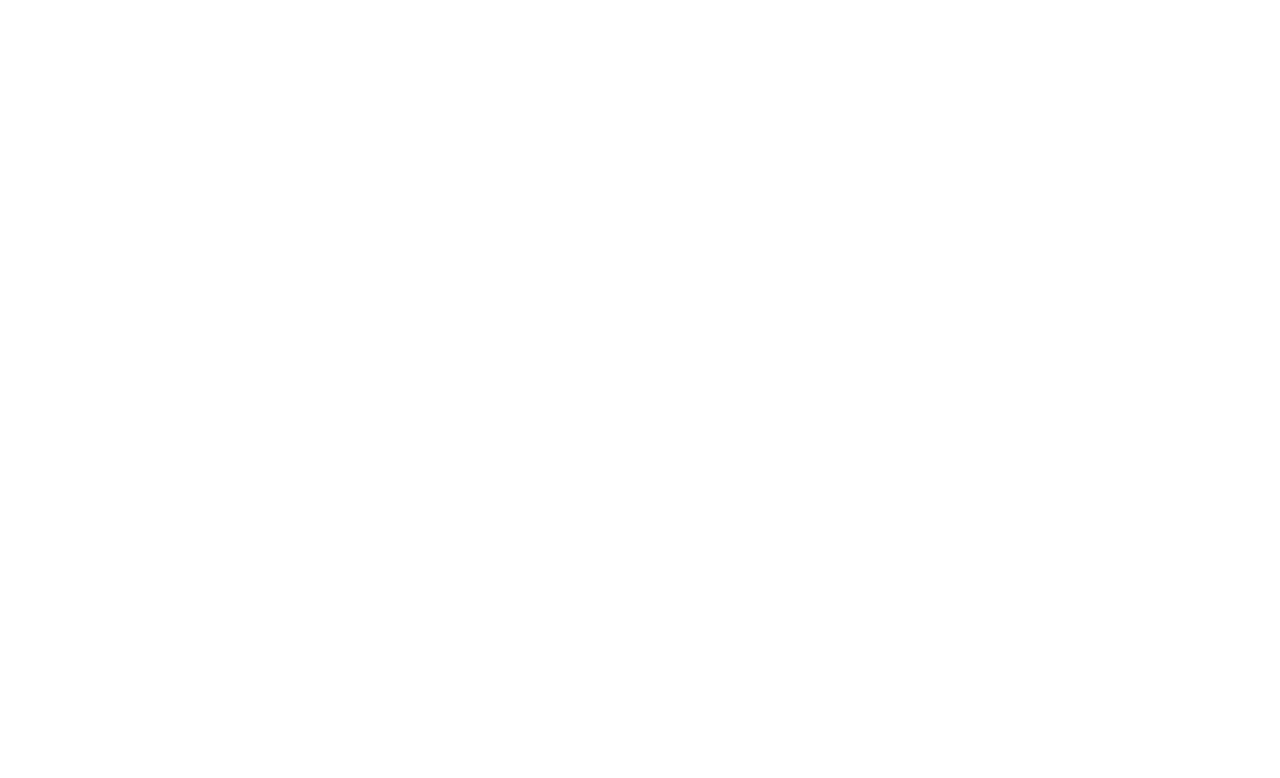
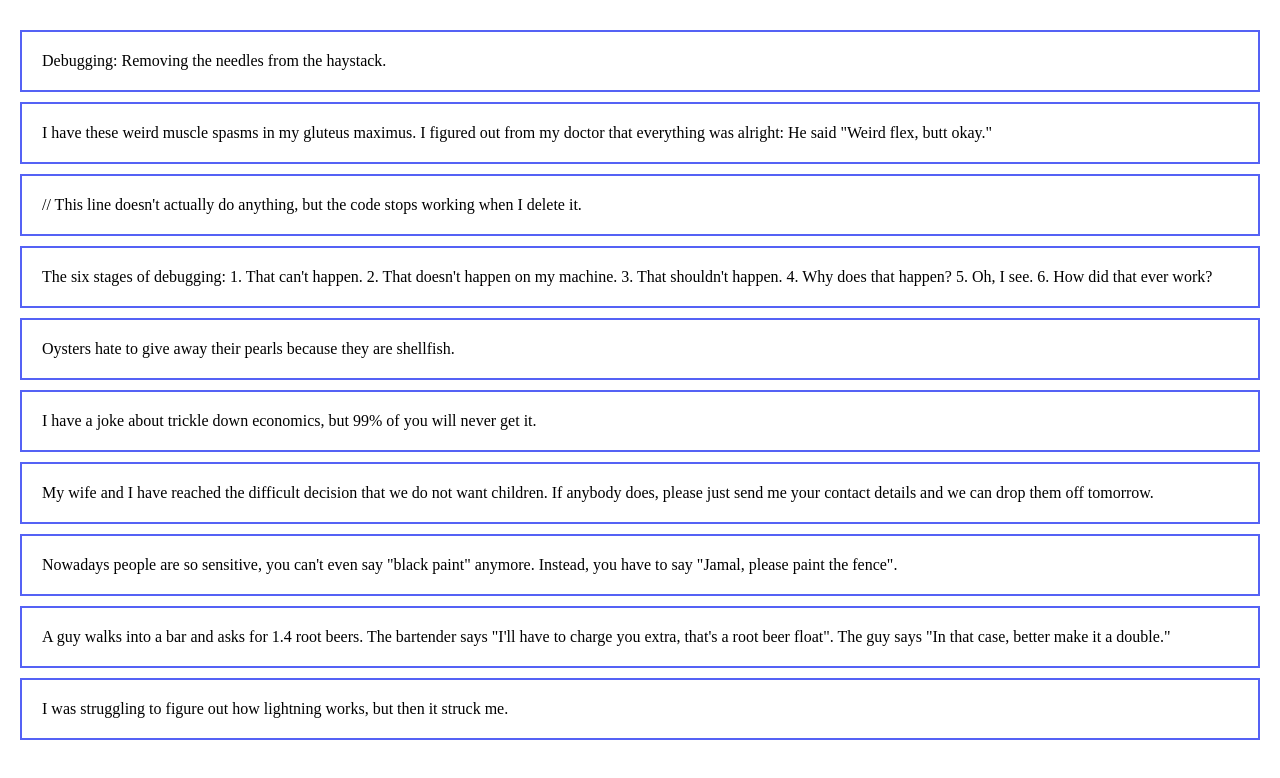
Before and after one commit to MikhalevArtem/vue-test-assignment, a Vue app: page / in a window 1280 px wide. Shown: the top 778 px of the page. Built offline with nearby package versions, Linux system fonts and the light colour scheme.

Commit message:
add JokeList component

```diff
--- a/src/App.vue
+++ b/src/App.vue
@@ -1,5 +1,201 @@
-<template> </template>
+<template>
+  <div class="app">
+    <joke-list :jokes="jokes" />
+  </div>
+</template>
 
-<script></script>
+<script>
+import JokeList from "./components/JokeList.vue";
+export default {
+  components: {
+    JokeList,
+  },
+  data() {
+    return {
+      jokes: [
+        {
+          category: "Programming",
+          type: "single",
+          joke: "Debugging: Removing the needles from the haystack.",
+          flags: {
+            nsfw: false,
+            religious: false,
+            political: false,
+            racist: false,
+            sexist: false,
+            explicit: false,
+          },
+          id: 40,
+          safe: true,
+          lang: "en",
+        },
+        {
+          category: "Pun",
+          type: "single",
+          joke:
+            'I have these weird muscle spasms in my gluteus maximus.\nI figured out from my doctor that everything was alright:\nHe said "Weird flex, butt okay."',
+          flags: {
+            nsfw: false,
+            religious: false,
+            political: false,
+            racist: false,
+            sexist: false,
+            explicit: false,
+          },
+          id: 82,
+          safe: false,
+          lang: "en",
+        },
+        {
+          category: "Programming",
+          type: "single",
+          joke:
+            "// This line doesn't actually do anything, but the code stops working when I delete it.",
+          flags: {
+            nsfw: false,
+            religious: false,
+            political: false,
+            racist: false,
+            sexist: false,
+            explicit: false,
+          },
+          id: 12,
+          safe: true,
+          lang: "en",
+        },
+        {
+          category: "Programming",
+          type: "single",
+          joke:
+            "The six stages of debugging:\n1. That can't happen.\n2. That doesn't happen on my machine.\n3. That shouldn't happen.\n4. Why does that happen?\n5. Oh, I see.\n6. How did that ever work?",
+          flags: {
+            nsfw: false,
+            religious: false,
+            political: false,
+            racist: false,
+            sexist: false,
+            explicit: false,
+          },
+          id: 123,
+          safe: true,
+          lang: "en",
+        },
+        {
+          category: "Pun",
+          type: "single",
+          joke:
+            "Oysters hate to give away their pearls because they are shellfish.",
+          flags: {
+            nsfw: false,
+            religious: false,
+            political: false,
+            racist: false,
+            sexist: false,
+            explicit: false,
+          },
+          id: 90,
+          safe: true,
+          lang: "en",
+        },
+        {
+          category: "Pun",
+          type: "single",
+          joke:
+            "I have a joke about trickle down economics, but 99% of you will never get it.",
+          flags: {
+            nsfw: false,
+            religious: false,
+            political: false,
+            racist: false,
+            sexist: false,
+            explicit: false,
+          },
+          id: 238,
+          safe: true,
+          lang: "en",
+        },
+        {
+          category: "Misc",
+          type: "single",
+          joke:
+            "My wife and I have reached the difficult decision that we do not want children.\nIf anybody does, please just send me your contact details and we can drop them off tomorrow.",
+          flags: {
+            nsfw: false,
+            religious: false,
+            political: false,
+            racist: false,
+            sexist: false,
+            explicit: false,
+          },
+          id: 257,
+          safe: true,
+          lang: "en",
+        },
+        {
+          category: "Dark",
+          type: "single",
+          joke:
+            'Nowadays people are so sensitive, you can\'t even say "black paint" anymore.\nInstead, you have to say "Jamal, please paint the fence".',
+          flags: {
+            nsfw: false,
+            religious: false,
+            political: false,
+            racist: true,
+            sexist: false,
+            explicit: false,
+          },
+          id: 133,
+          safe: false,
+          lang: "en",
+        },
+        {
+          category: "Programming",
+          type: "single",
+          joke:
+            'A guy walks into a bar and asks for 1.4 root beers.\nThe bartender says "I\'ll have to charge you extra, that\'s a root beer float".\nThe guy says "In that case, better make it a double."',
+          flags: {
+            nsfw: false,
+            religious: false,
+            political: false,
+            racist: false,
+            sexist: false,
+            explicit: false,
+          },
+          id: 2,
+          safe: true,
+          lang: "en",
+        },
+        {
+          category: "Pun",
+          type: "single",
+          joke:
+            "I was struggling to figure out how lightning works, but then it struck me.",
+          flags: {
+            nsfw: false,
+            religious: false,
+            political: false,
+            racist: false,
+            sexist: false,
+            explicit: false,
+          },
+          id: 220,
+          safe: true,
+          lang: "en",
+        },
+      ],
+    };
+  },
+};
+</script>
 
-<style></style>
+<style>
+* {
+  margin: 0px;
+  padding: 0;
+  box-sizing: border-box;
+}
+
+.app {
+  padding: 20px;
+}
+</style>
--- /dev/null
+++ b/src/components/JokeList.vue
@@ -0,0 +1,26 @@
+<template>
+  <div class="joke" v-for="joke in jokes">
+    <div>{{ joke.joke }}</div>
+  </div>
+</template>
+
+<script>
+export default {
+  props: {
+    jokes: {
+      type: Array,
+      required: true,
+    },
+  },
+};
+</script>
+
+<style scoped>
+.joke {
+  display: flex;
+  justify-content: space-between;
+  padding: 20px;
+  border: 2px solid #5562f5;
+  margin-top: 10px;
+}
+</style>
```
